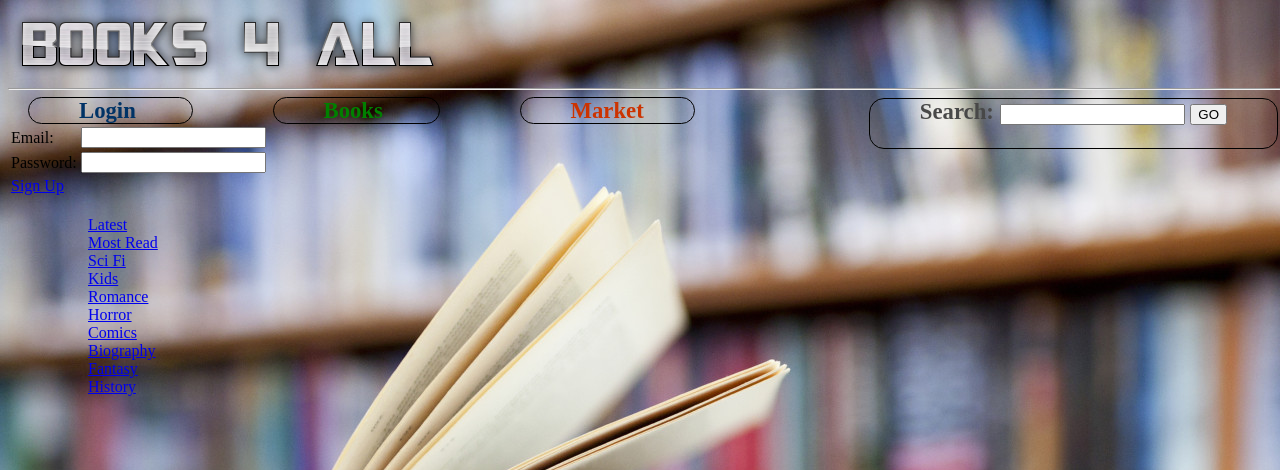
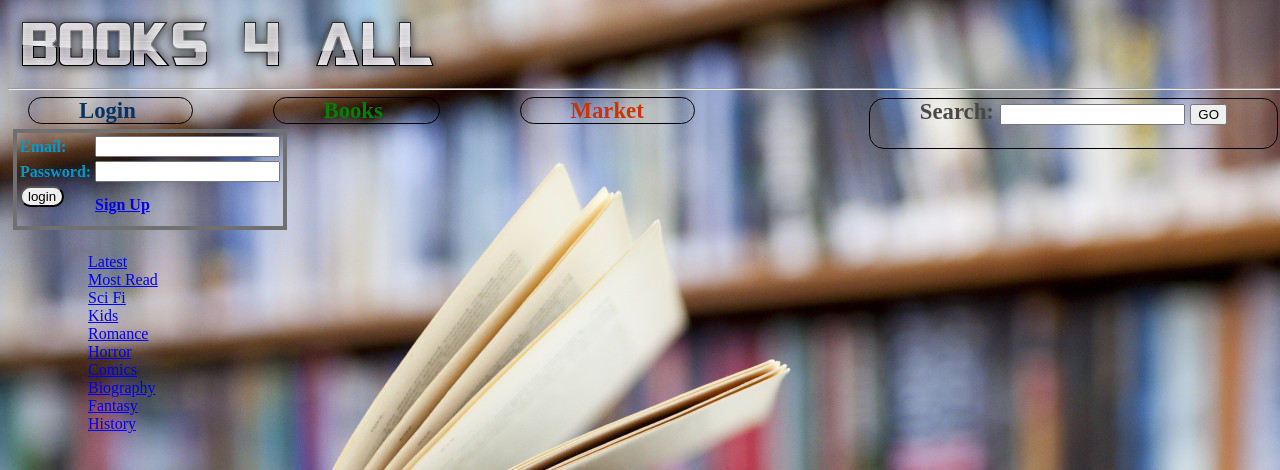
Before and after one commit to meet-projects/bookLists-y2-2013, a Django app: page / in a window 1280 px wide. Shown: the top 470 px of the page. Run offline with Django 3.2, Linux system fonts and the light colour scheme; parts of the project's set-up code (start-up, migrations or seed data) failed here and were passed over.

Commit message:
a bit of JS

```diff
--- a/bookLists/books/static/css/homePage.css
+++ b/bookLists/books/static/css/homePage.css
@@ -32,6 +32,6 @@ padding-left:50px; margin-top: 10px;
 
 }
 
-#login{visibility:visible;
+#login{visibility:visible; border: solid #707070 4px; margin: 5px; color: 0099CC; font-weight: bold}
 
 }
--- a/bookLists/books/static/js/homepage.js
+++ b/bookLists/books/static/js/homepage.js
@@ -0,0 +1,6 @@
+$('#login-over').handlerIn(function () {
+	//$("#login").show()});
+	alert("hello!");
+
+$('#login-over').handlerOut(function () {
+	$("#login").hide()});
--- a/bookLists/books/templates/books/homepage.html
+++ b/bookLists/books/templates/books/homepage.html
@@ -2,6 +2,7 @@
 <head>
 <link rel="stylesheet" type= "text/css"
 href="{{ STATIC_URL }}css/homePage.css">
+<script src="homepage.js"></script>
 <img src="{{ STATIC_URL }}images/Logo.png" width="438" height="72" alt="Books 4 all" /></a>
 </head>
 
@@ -24,8 +25,9 @@ href="{{ STATIC_URL }}css/homePage.css">
 </div>
 	<table id = "login">
 		<tr><td>Email:</td>   <td><input type = "text" name = "email"></td> </tr>
-		<tr><td>Password: </td>    <td><input type = "password" name = "password"></td></tr>
-		<tr><td><a href = "signUp.html" name = "sign up">Sign Up </a></td></tr>
+		<tr><td >Password: </td>    <td><input type = "password" name = "password"></td></tr>
+		<tr><td><form><input type = "submit" value = "login" name = "login" style = "border-radius: 27px"></form> </td>
+			<td><a href = "signUp.html" name = "sign up">Sign Up </a></td></tr>
 		</table>
 
 
```
